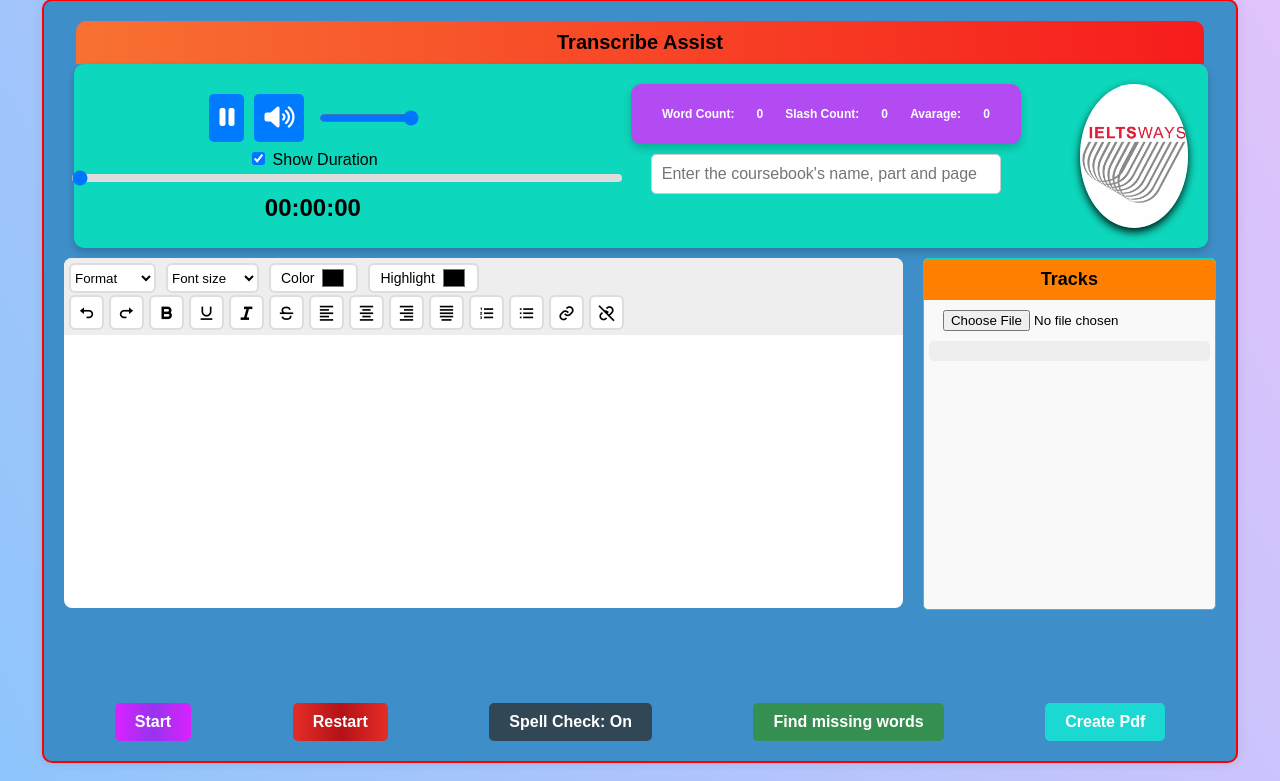
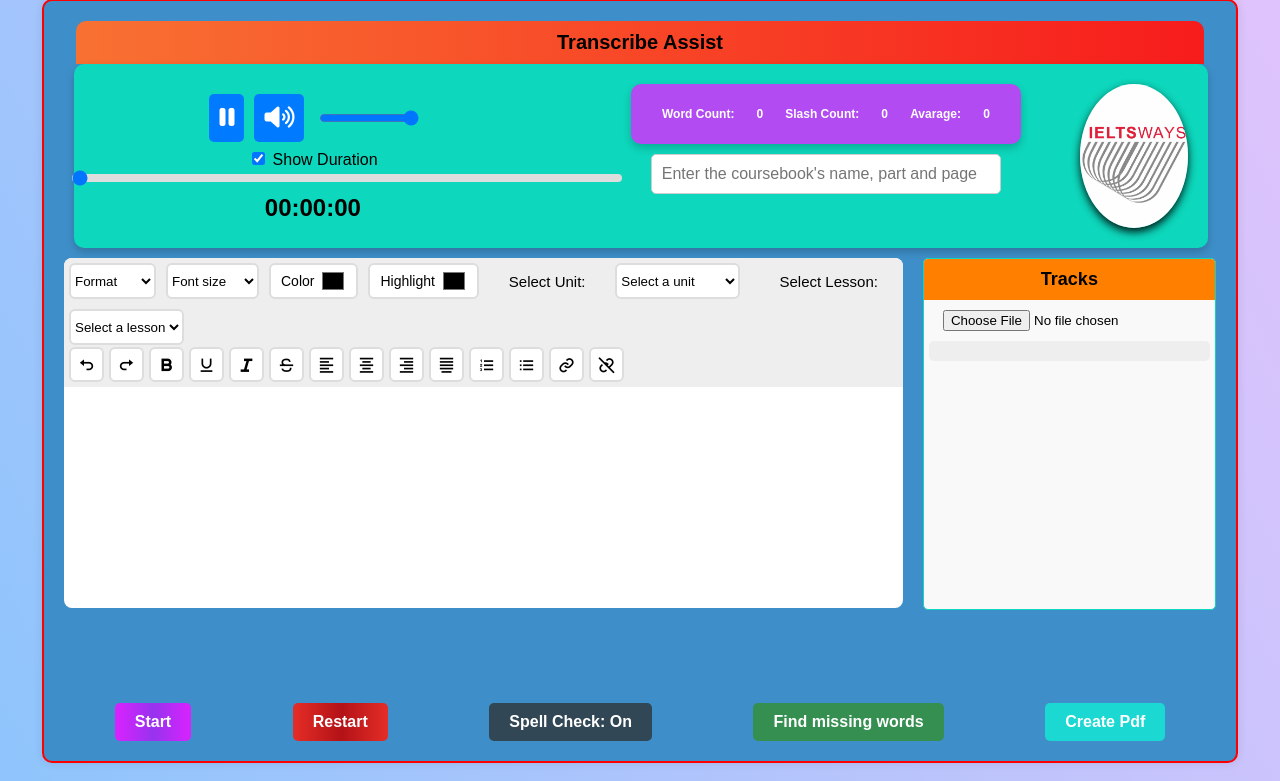
Before and after one commit to Arminarm90/Transcription-Assist, a Django app: page / in a window 1280 px wide. Shown: the part 19-800 px from the top of the page. Run offline with Django 4.2, Linux system fonts and the light colour scheme; data that the repository does not hold is empty; some libraries are stand-ins or nearby versions.

Commit message:
adding basic options for choosing unit

```diff
--- a/templates/audio/assist.html
+++ b/templates/audio/assist.html
@@ -11,8 +11,10 @@
       rel="stylesheet"
       href="https://cdnjs.cloudflare.com/ajax/libs/font-awesome/6.0.0-beta3/css/all.min.css"
     />
-    <link href='https://unpkg.com/boxicons@2.1.4/css/boxicons.min.css' rel='stylesheet'>
-
+    <link
+      href="https://unpkg.com/boxicons@2.1.4/css/boxicons.min.css"
+      rel="stylesheet"
+    />
   </head>
   <body>
     <div class="container">
@@ -114,6 +116,20 @@
                   oninput="formatDoc('hiliteColor', this.value); this.value='#000000';"
                 />
               </div>
+              <label class="label" for="unit-select">Select Unit:</label>
+              <select id="unit-select" name="unit" onchange="loadLessons()">
+                <option value="">Select a unit</option>
+                {% for unit in units %}
+                <option value="{{ unit.id }}">{{ unit.name }}</option>
+                {% endfor %}
+              </select>
+              <br /><br />
+              <label class="label" for="lesson-select">Select Lesson:</label>
+              <select id="lesson-select" name="lesson">
+                <option value="">Select a lesson</option>
+                <!-- Options will be populated based on selected unit -->
+              </select>
+              <br /><br />
             </div>
             <div class="btn-toolbar">
               <button onclick="formatDoc('undo')">
@@ -158,8 +174,7 @@
               </button>
             </div>
           </div>
-          <div id="content" contenteditable="false" spellcheck="true">
-          </div>
+          <div id="content" contenteditable="false" spellcheck="true"></div>
         </div>
         <div class="playlist-container">
           <div class="tracks">Tracks</div>
@@ -183,7 +198,7 @@
         >
           Spell Check: On
         </button>
-        <button id="find-missing-words" class="find-missing-words-color">Find missing words</button>
+        <button class="find-missing-words-color" onclick="correctText()">Find missing words</button>
         <button class="create-pdf" id="create-pdf-button">Create Pdf</button>
       </div>
     </div>
--- a/transcription/static/css/style.css
+++ b/transcription/static/css/style.css
@@ -377,6 +377,15 @@ a {
 	border: none;
 	border-radius: 50%;
 }
+
+.label {
+  margin: auto;
+  font-size: 15px;
+}
+
+#unit-select {
+  width: 15%;
+}
 .toolbar .btn-toolbar {
 	display: flex;
 	flex-wrap: wrap;
```
